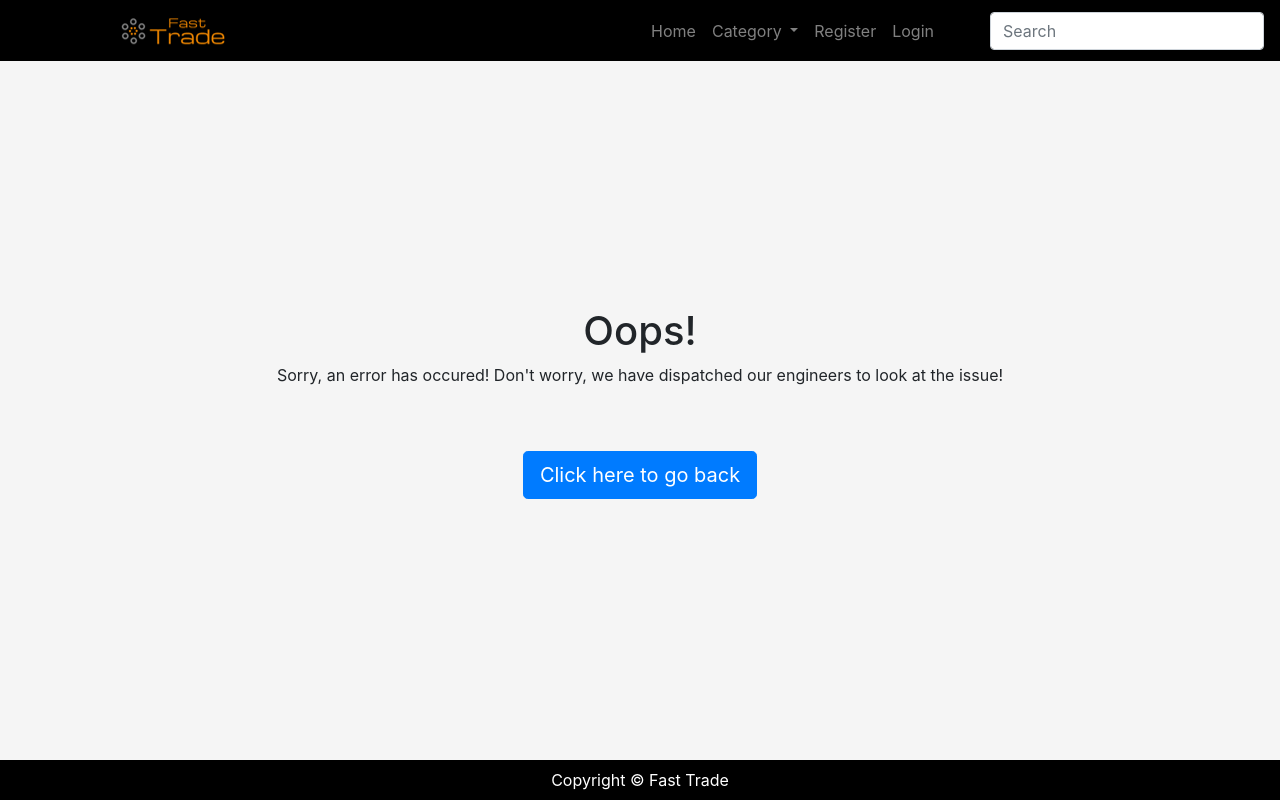
After one commit to ianlaiky/ICT1004FinalProject, a PHP site: page /errorpage.php in a window 1280 px wide. The commit adds this page. Run offline with PHP 8.4, Linux system fonts and the light colour scheme; data that the repository does not hold is empty.

Commit message:
Error page commit + minor fixes

```diff
--- a/create_product.php
+++ b/create_product.php
@@ -3,7 +3,7 @@
   if(!isset($_SESSION['user_id']))
   {
     ob_start();
-    header('Location: login.php');
+    header('Location: errorpage.php');
     ob_end_flush();
     die();
   }
--- a/css/shop-homepage.css
+++ b/css/shop-homepage.css
@@ -5,8 +5,13 @@
  */
 body {
   padding-top: 56px;
+  height: 100%;
   padding-bottom: 50px;
   background-color: whitesmoke;
+}
+
+html{
+  height: 100%;
 }
 
 /*Jumbotron image credit: https://www.pexels.com/photo/three-women-and-two-men-leaning-on-white-wall-1391380/ */
@@ -183,3 +188,8 @@ h2 span {
 .error{
     color:red;
 }
+
+/* errorpage css */
+.error-template { padding: 40px 15px;  text-align: center;}
+.error-actions {margin-top:15px;margin-bottom:15px;}
+.error-actions .btn { margin-right:10px; }
--- a/edit_product.php
+++ b/edit_product.php
@@ -3,7 +3,7 @@
 if(!isset($_SESSION['user_id']))
 {
   ob_start();
-    header('Location: login.php');
+  header('Location: errorpage.php');
   ob_end_flush();
   die();
 }
--- /dev/null
+++ b/errorpage.php
@@ -0,0 +1,39 @@
+<html>
+<head>
+	<meta charset="utf-8">
+	<meta name="viewport" content="width=device-width, initial-scale=1, shrink-to-fit=no">
+	<title>Error!</title>
+	<!-- Bootstrap core CSS -->
+	<link href="vendor/bootstrap/css/bootstrap.min.css" rel="stylesheet">
+	<!-- Custom styles for this template -->
+	<link href="css/shop-homepage.css" rel="stylesheet">
+</head>
+<body>
+	<header>
+	</header>
+	<?php include 'header.inc.php'; ?>
+	<div class="container h-100">
+    	<div class="row h-100 justify-content-center align-items-center">
+			<div class="col-md-12">
+				<div class="text-center">
+					<h1>Oops!</h1>
+					<p>Sorry, an error has occured! Don't worry, we have dispatched our engineers to look at the issue!</p>
+					<br/>
+					<br/>
+					<button class="btn btn-primary btn-lg" onclick="goBack()"><span class="glyphicon glyphicon-home"></span>
+						Click here to go back </a>
+				</div>
+			</div>
+		</div>
+	</div>
+	<?php include 'footer.inc.php' ?>
+	  <!-- Bootstrap core JavaScript -->
+	<script src="vendor/jquery/jquery.min.js"></script>
+	<script src="vendor/bootstrap/js/bootstrap.bundle.min.js"></script>
+	<script>
+		function goBack() {
+  			window.history.back();
+		}
+	</script>
+</body>
+</html>
--- a/index.php
+++ b/index.php
@@ -1,4 +1,3 @@
-<!DOCTYPE html>
 <?php session_start()
 ?>
 <html lang="en">
```
Also changed, not shown: getMessages.php (+8 -1 lines), messageInbox.php (+8 -1 lines), profile.php (+9 -1 lines), setMessage.php (+8 -1 lines). Lines whose indentation alone changed are shown as unchanged.
